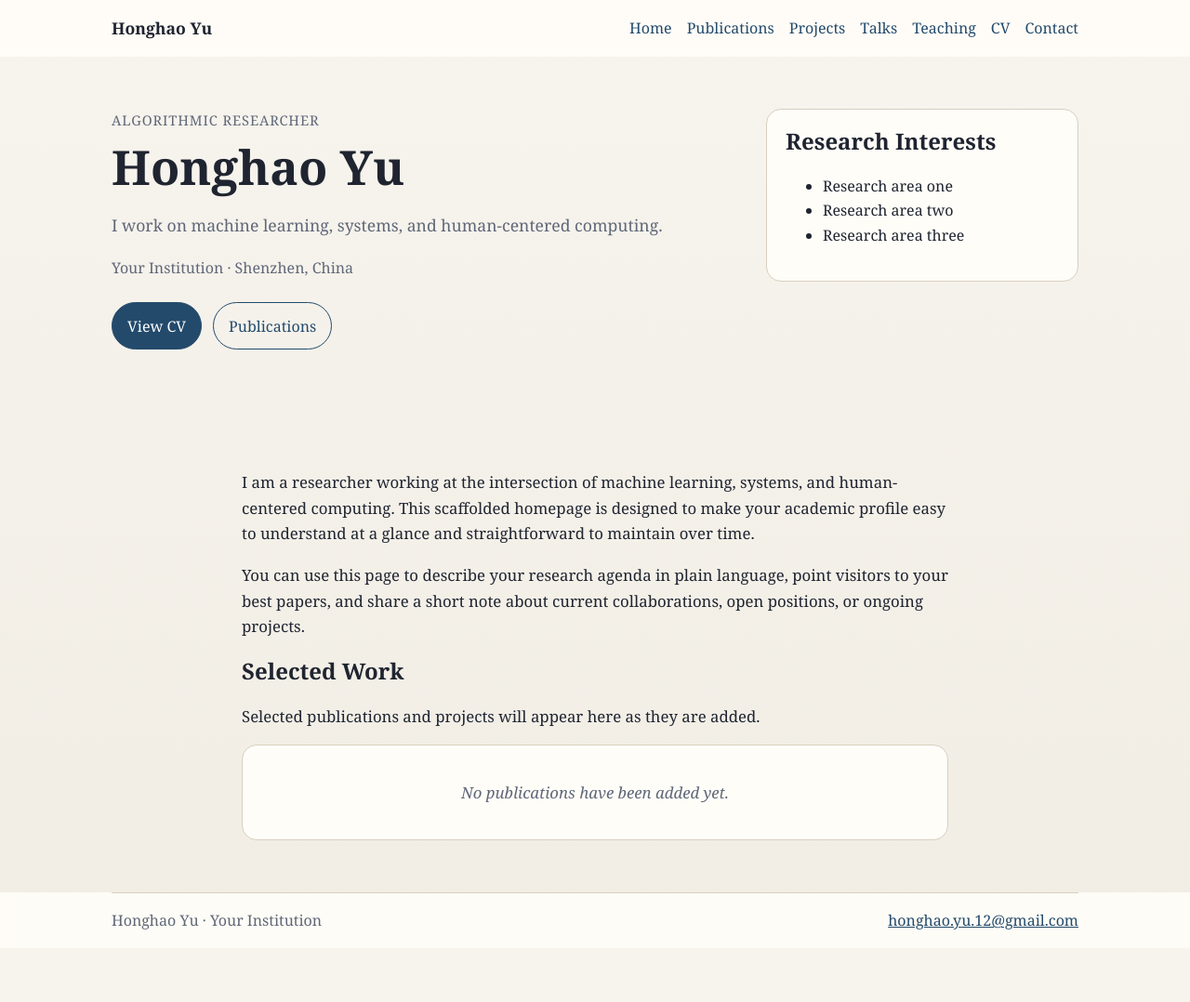
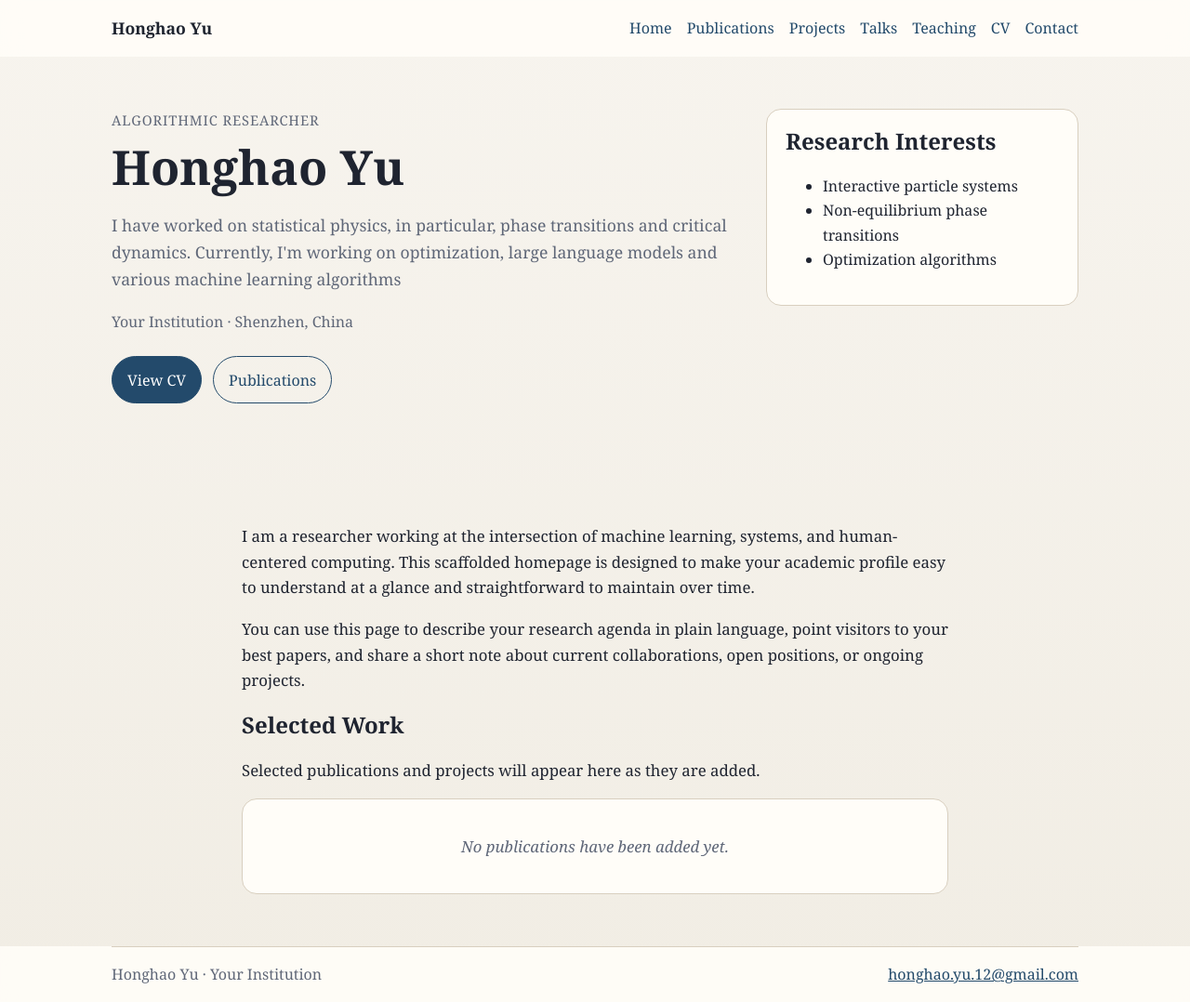
Before and after one commit to honghaoyu12/honghaoyu12.github.io, a Jekyll site: the page built from index.md, in a window 1280 px wide. Shown: the whole page at 93% size. Built offline with Jekyll 4.4.1, drawn with Linux system fonts in a browser that asks for light colours; before the commit the page ends 1020 px from its top, so only the background shows below that.

Commit message:
Update site profile information

```diff
--- a/_config.yml
+++ b/_config.yml
@@ -56,16 +56,16 @@ author:
   title: "Algorithmic Researcher"
   affiliation: "Your Institution"
   location: "Shenzhen, China"
-  bio: "I work on machine learning, systems, and human-centered computing."
+  bio: "I have worked on statistical physics, in particular, phase transitions and critical dynamics. Currently, I'm working on optimization, large language models and various machine learning algorithms"
   research_interests:
-    - "Research area one"
-    - "Research area two"
-    - "Research area three"
+    - "Interactive particle systems"
+    - "Non-equilibrium phase transitions"
+    - "Optimization algorithms"
   social:
     email: "honghao.yu.12@gmail.com"
     github: "yourgithub"
-    scholar: ""
-    orcid: ""
+    scholar: "https://scholar.google.com/citations?user=QPgwKbwAAAAJ&hl=en"
+    orcid: "https://orcid.org/my-orcid?orcid=0000-0002-9317-0433"
     linkedin: ""
 
 exclude:
```
